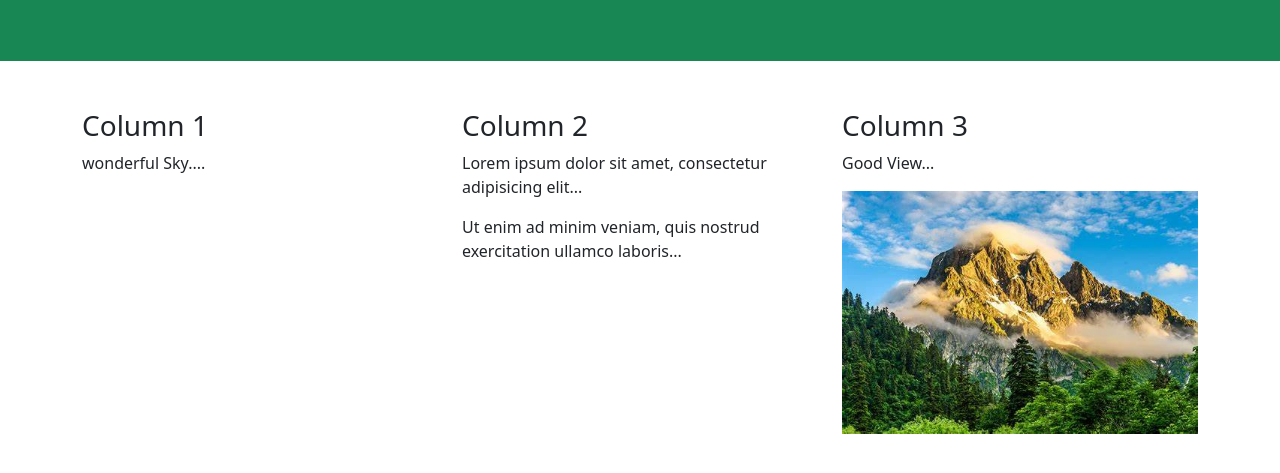
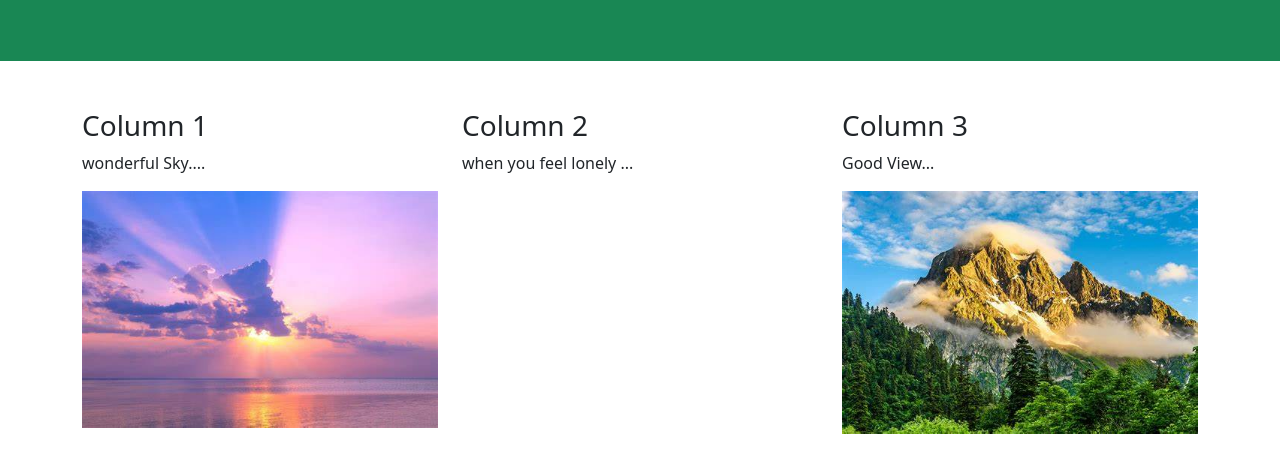
Before and after one commit to chinnaphat07/Bootstrap, a plain HTML site: page index.html in a window 1280 px wide. Shown: the part 131-604 px from the top of the page. Drawn offline with nearby package versions, Linux system fonts and the light colour scheme.

Commit message:
Update index.html

```diff
--- a/index.html
+++ b/index.html
@@ -19,15 +19,15 @@
     <div class="col-sm-4">
       <h3>Column 1</h3>
       <p> wonderful Sky.... </p>
-
+      <img class="img-fluid" src="SKY.jpg" alt=" SKY ">
 
 
 
     </div>
     <div class="col-sm-4">
       <h3>Column 2</h3>
-      <p>Lorem ipsum dolor sit amet, consectetur adipisicing elit...</p>
-      <p>Ut enim ad minim veniam, quis nostrud exercitation ullamco laboris...</p>
+
+      <p>when you feel lonely ...</p>
 
     </div>
     <div class="col-sm-4">
```
